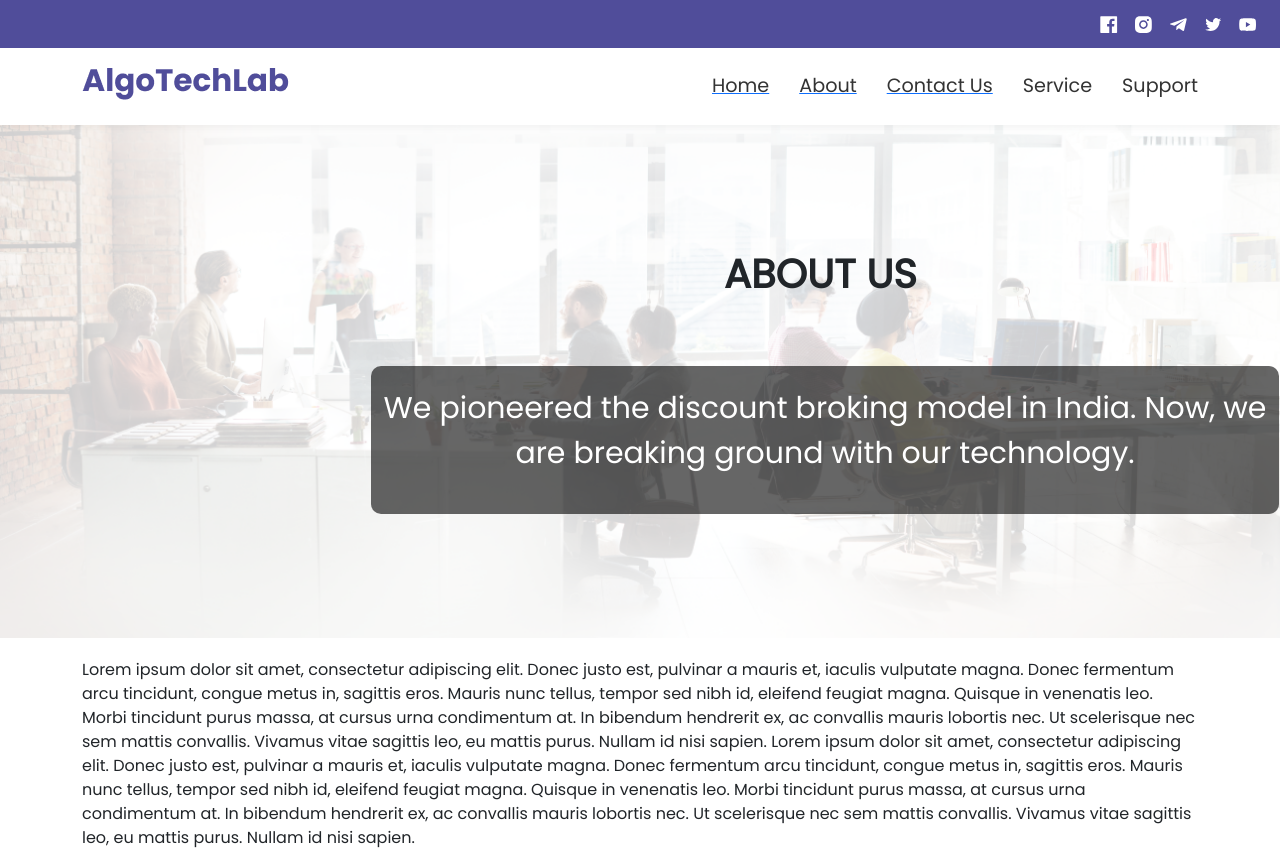
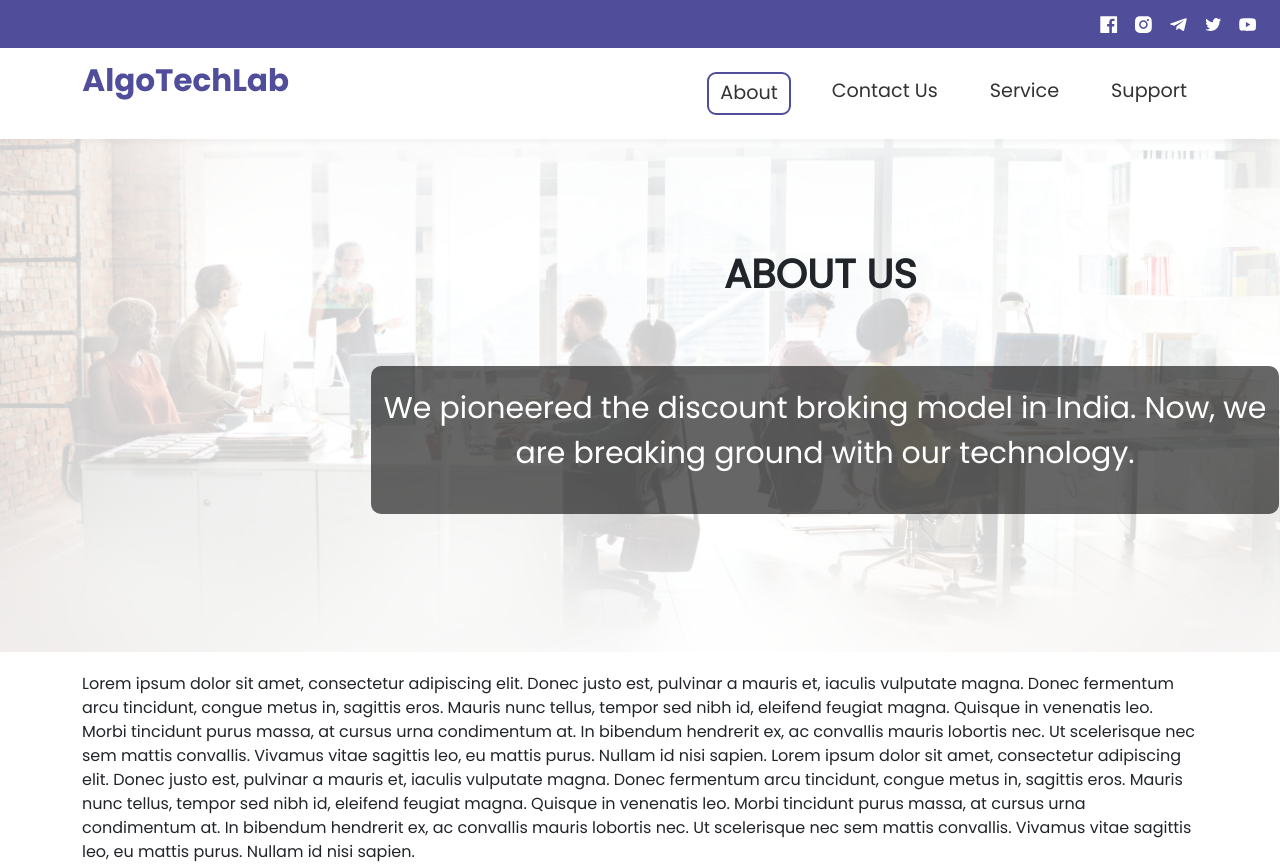
Before and after one commit to MrAkash33/demat, a React (Create React App) app: page /about in a window 1280 px wide. Shown: the top 864 px of the page. Built offline with nearby package versions, Linux system fonts and the light colour scheme.

Commit message:
active navlink

```diff
--- a/src/App.css
+++ b/src/App.css
@@ -366,3 +366,13 @@ font-weight: 600;
   padding: 8px;
   margin: 10px;
 }
+.menuItem ul a {
+  color: #fff;
+  padding: 5px 11px;
+}
+.active {
+  color: #fff !important;
+  padding: 5px 11px;
+  border-radius: 9px;
+  border: 2px solid #504d9a;
+}
--- /dev/null
+++ b/src/Routes.js
@@ -0,0 +1,27 @@
+import React from "react";
+import {
+    BrowserRouter,
+    Routes,
+    Route,
+} from "react-router-dom";
+import App from "./App";
+import About from "./pages/About";
+import ContactUs from "./pages/ContactUs";
+import Products from "./pages/Products";
+import Support from "./pages/Support";
+
+const Routeser = () => {
+    return (
+        <>
+            <Routes>
+                <Route path="/" element={<App />} />
+                <Route exact path="/about" element={<About />} />
+                <Route exact path="/contact" element={<ContactUs />} />
+                <Route exact path="/service" element={<Products />} />
+                <Route exact path="/support" element={<Support />} />
+            </Routes>
+        </>
+    )
+}
+
+export default Routeser
--- a/src/Routeser.js
+++ /dev/null
@@ -1,27 +0,0 @@
-import React from "react";
-import {
-    BrowserRouter,
-    Routes,
-    Route,
-  } from "react-router-dom";
-  import App from "./App";
-import About from "./pages/About";
-import ContactUs from "./pages/ContactUs";
-import Products from "./pages/Products";
-import Support from "./pages/Support";
-
-const Routeser = () => {
-    return(
-        <>
-             <Routes>
-                    <Route path="/" element={<App />} />
-                    <Route exact path="/about" element={<About />} />
-                    <Route exact path="/contact" element={<ContactUs />} />
-                    <Route exact path="/products" element={<Products />} />
-                    <Route exact path="/support" element={<Support />} />
-                </Routes>
-        </>
-    )
-}
-
-export default Routeser
--- a/src/components/Header.js
+++ b/src/components/Header.js
@@ -7,7 +7,8 @@ import Instagram from "../assets/instagram.svg"
 import Telegram from "../assets/telegram.svg"
 import Twitter from "../assets/twitter.svg"
 import Youtube from "../assets/youtub.svg"
-import { Link } from "react-router-dom";
+import { Link, NavLink } from "react-router-dom";
+
 const Header = () => {
     return (
         <>
@@ -31,18 +32,16 @@ const Header = () => {
                             <Row>
                                 <div className="headerWrapper">
                                     <div className="logo_w">
-                                        <img src={Logo} />
+                                    <Link exact to="/"><img src={Logo} /></Link>
                                     </div>
                                     <div className="menuItem">
                                         <ul>
 
-                                            <Link to="/"><li>Home</li></Link>
-                                            <Link to="/about"><li>About</li></Link>
-                                            <Link to="/contact"><li>Contact Us</li></Link>
-                                            <li>Service</li>
-                                            <li>Support</li>
-                                            {/* <li>Signup</li>
-                                            <img src={search} /> */}
+                                            {/* <NavLink exact to="/"><li>Home</li></NavLink> */}
+                                            <NavLink exact to="/about"><li>About</li></NavLink>
+                                            <NavLink exact to="/contact"><li>Contact Us</li></NavLink>
+                                            <NavLink exact to="/service"><li>Service</li></NavLink>
+                                            <NavLink exact to="/support"><li>Support</li></NavLink>
                                         </ul>
                                     </div>
                                 </div>
--- a/src/index.js
+++ b/src/index.js
@@ -5,13 +5,13 @@ import App from './App';
 import reportWebVitals from './reportWebVitals';
 import 'bootstrap/dist/css/bootstrap.min.css';
 import { BrowserRouter } from "react-router-dom";
-import Routeser from './Routeser.js';
+import Routes from './Routes.js';
 const root = ReactDOM.createRoot(document.getElementById('root'));
 root.render(
   <React.StrictMode>
     <BrowserRouter>
-    <Routeser/>
-  </BrowserRouter>
+      <Routes />
+    </BrowserRouter>
   </React.StrictMode>
 );
 
--- a/src/pages/Products.js
+++ b/src/pages/Products.js
@@ -6,7 +6,7 @@ import Productconsole from "../assets/products-console.png"
 import ProductsCoin from "../assets/products-coin.png"
 import Footer from "../components/Footer";
 import Header from "../components/Header";
-const Products = () =>{
+const Service = () =>{
     return(
         <>
         <Header/>
@@ -52,4 +52,4 @@ const Products = () =>{
     )
 }
 
-export default Products
+export default Service
```
